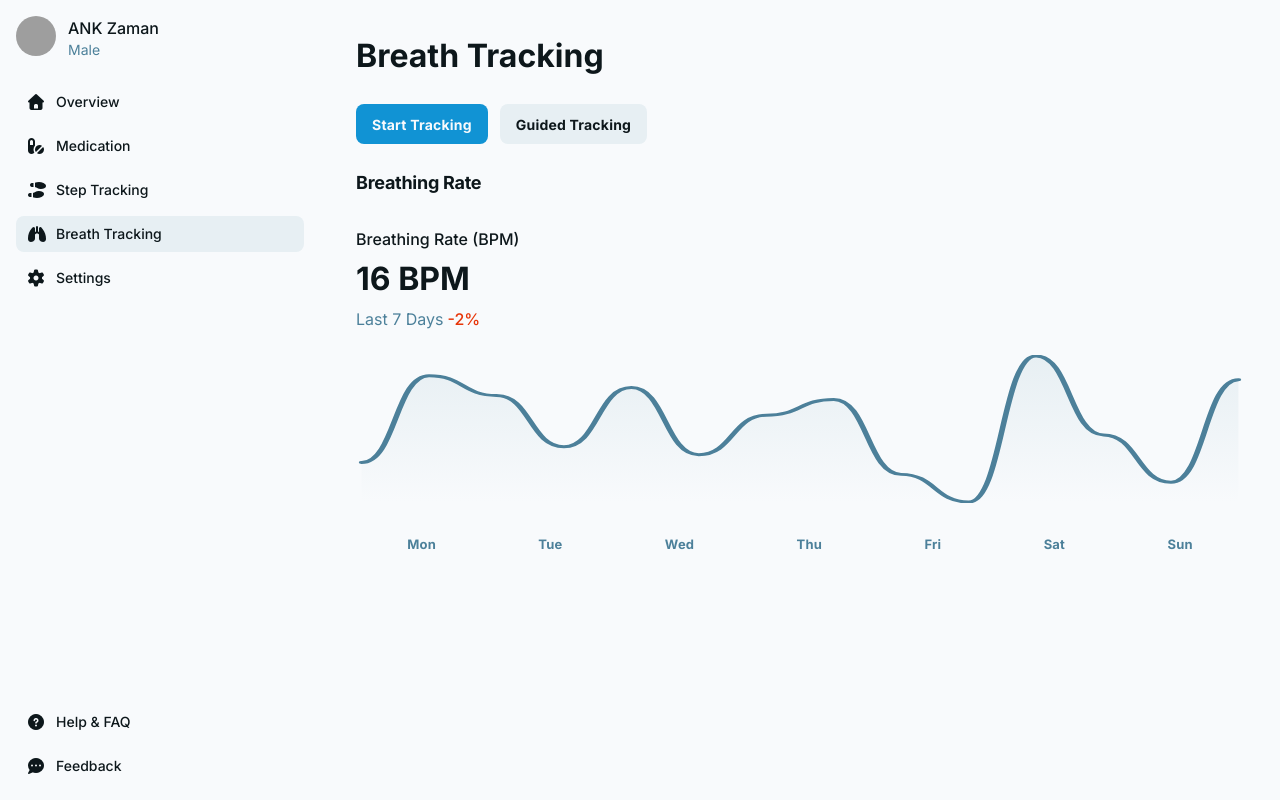
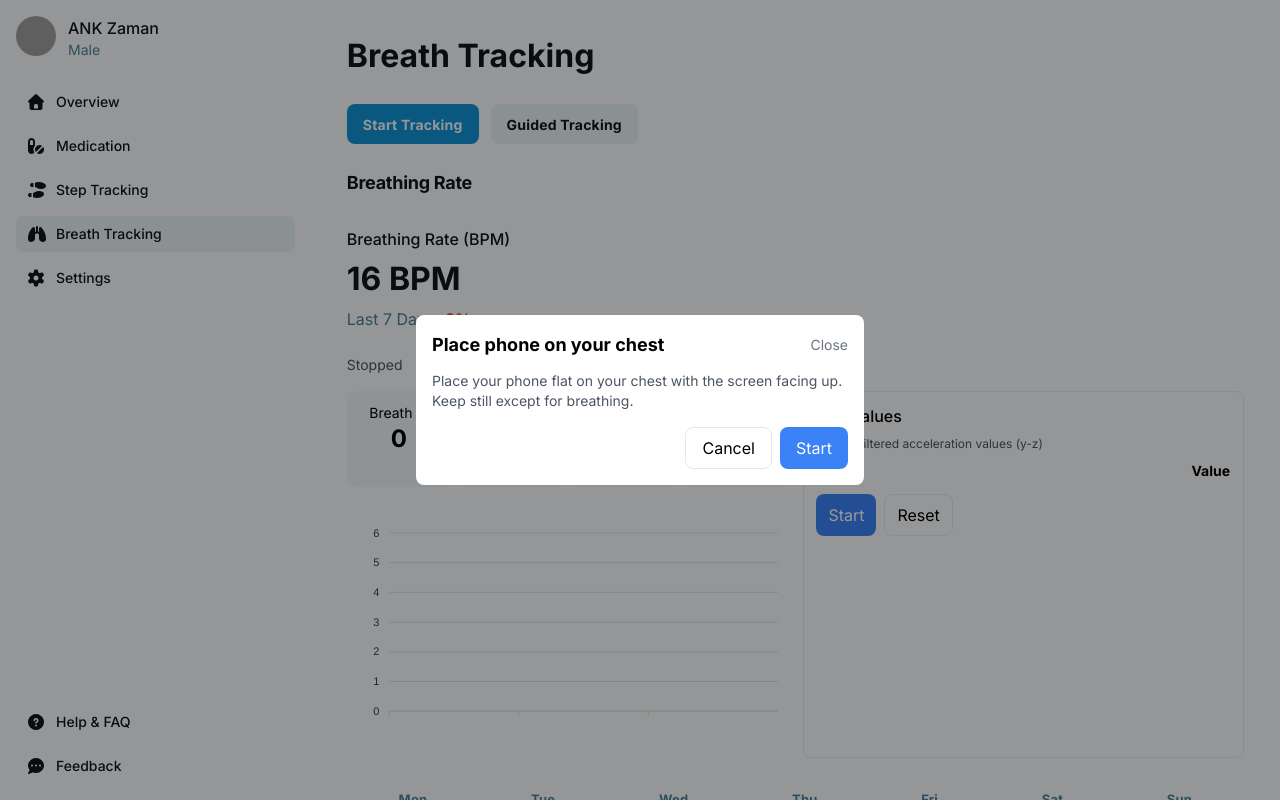
Before and after one commit to sreehari-v/capstone-group6, a React (Vite) app in the folder frontend/: page /dashboard/breath in a window 1280 px wide. Both pictures are taken after a click on the button "Start Tracking". Built offline with nearby package versions, Linux system fonts and the light colour scheme; grey boxes are pictures that could not be loaded.

Commit message:
Step tracking functionality added.

```diff
--- a/frontend/package.json
+++ b/frontend/package.json
@@ -10,9 +10,11 @@
     "preview": "vite preview"
   },
   "dependencies": {
+    "apexcharts": "^5.3.6",
     "axios": "^1.13.2",
     "dotenv": "^17.2.3",
     "react": "^19.1.1",
+    "react-apexcharts": "^1.8.0",
     "react-dom": "^19.1.1",
     "react-router": "^7.9.5",
     "react-router-dom": "^7.9.5"
--- /dev/null
+++ b/frontend/src/components/BreathTracker/BreathStartModal.jsx
@@ -0,0 +1,25 @@
+import React from "react";
+
+export default function BreathStartModal({ open, onStart, onCancel }) {
+  if (!open) return null;
+
+  return (
+    <div className="fixed inset-0 z-40 flex items-center justify-center bg-black bg-opacity-40">
+      <div className="bg-white dark:bg-slate-900 rounded-lg w-[92%] max-w-md p-4">
+        <div className="flex justify-between items-center">
+          <h3 className="text-lg font-bold">Place phone on your chest</h3>
+          <button onClick={onCancel} className="text-sm text-gray-500">Close</button>
+        </div>
+
+        <div className="mt-3">
+          <p className="text-sm text-gray-600">Place your phone flat on your chest with the screen facing up. Keep still except for breathing.</p>
+        </div>
+
+        <div className="mt-4 flex gap-2 justify-end">
+          <button onClick={onCancel} className="px-4 py-2 border rounded">Cancel</button>
+          <button onClick={onStart} className="px-4 py-2 bg-primary text-white rounded">Start</button>
+        </div>
+      </div>
+    </div>
+  );
+}
--- /dev/null
+++ b/frontend/src/components/BreathTracker/BreathTracker.jsx
@@ -0,0 +1,236 @@
+import React, { useEffect, useRef, useState } from "react";
+import Chart from "react-apexcharts";
+
+export default function BreathTracker({ active = false, onStop, onError }) {
+	const [running, setRunning] = useState(false);
+	const [status, setStatus] = useState("Place phone on chest and press Start");
+	const [breathIn, setBreathIn] = useState(0);
+	const [breathOut, setBreathOut] = useState(0);
+	const [breathInTimes, setBreathInTimes] = useState([]);
+	const [points, setPoints] = useState([]);
+
+	const lastFiltered = useRef(0);
+	const lastDir = useRef(0);
+	const lastEventTime = useRef(0);
+	const listenerRef = useRef(null);
+	const startupTimerRef = useRef(null);
+
+	const chartOptions = {
+		chart: { id: "breath-chart", type: "area", animations: { enabled: true } , toolbar: { show: false }},
+		stroke: { curve: "smooth" },
+		xaxis: { type: "datetime" },
+		dataLabels: { enabled: false },
+	};
+
+	const start = async () => {
+		setStatus("Requesting sensor permission...");
+		console.debug("BreathTracker: start() called, active sensor check starting");
+
+		if (typeof window === "undefined" || (typeof DeviceMotionEvent === "undefined" && !("ondevicemotion" in window))) {
+			const msg = "Device motion is not supported on this device/browser.";
+			setStatus(msg);
+			console.warn("BreathTracker: no DeviceMotion support ->", msg);
+			onError && onError({ code: "nosensor", message: msg });
+			return;
+		}
+
+		try {
+			if (typeof DeviceMotionEvent !== "undefined" && typeof DeviceMotionEvent.requestPermission === "function") {
+				const resp = await DeviceMotionEvent.requestPermission();
+				if (resp !== "granted") {
+					const msg = "Permission denied for motion sensors";
+					setStatus(msg);
+					console.warn("BreathTracker: permission denied ->", msg);
+					onError && onError({ code: "permission", message: msg });
+					return;
+				}
+			}
+		} catch {
+			// ignore
+		}
+
+		setStatus("Listening for chest motion — keep phone on your chest");
+		setRunning(true);
+
+		const alpha = 0.8;
+		const threshold = 0.12;
+		const minInterval = 400;
+
+		const handler = (ev) => {
+			// clear startup timer on first event
+			if (startupTimerRef.current) {
+				clearTimeout(startupTimerRef.current);
+				startupTimerRef.current = null;
+			}
+
+			const t = Date.now();
+			const acc = ev.accelerationIncludingGravity || ev.acceleration;
+			if (!acc) return;
+
+			const raw = (acc.y || 0) - (acc.z || 0);
+			const filtered = alpha * lastFiltered.current + (1 - alpha) * raw;
+			const diff = filtered - lastFiltered.current;
+			lastFiltered.current = filtered;
+
+			if (!lastEventTime.current || t - lastEventTime.current > 150) {
+				setPoints((ps) => {
+					const next = ps.concat({ x: t, y: Number(filtered.toFixed(3)) });
+					if (next.length > 200) next.shift();
+					return next;
+				});
+				lastEventTime.current = t;
+			}
+
+			if (diff > threshold && lastDir.current !== 1 && t - (listenerRef.current?.lastCountTime || 0) > minInterval) {
+				setBreathIn((v) => v + 1);
+				setBreathInTimes((arr) => {
+					const next = arr.concat(t);
+					if (next.length > 200) next.shift();
+					return next;
+				});
+				lastDir.current = 1;
+				listenerRef.current = { ...listenerRef.current, lastCountTime: t };
+			}
+
+			if (diff < -threshold && lastDir.current !== -1 && t - (listenerRef.current?.lastCountTime || 0) > minInterval) {
+				setBreathOut((v) => v + 1);
+				lastDir.current = -1;
+				listenerRef.current = { ...listenerRef.current, lastCountTime: t };
+			}
+		};
+
+		window.addEventListener("devicemotion", handler, true);
+		listenerRef.current = { handler };
+
+		// If no devicemotion events arrive within 2s, assume sensor not available
+		console.debug("BreathTracker: setting startup timer for 2000ms waiting for devicemotion events");
+		startupTimerRef.current = setTimeout(() => {
+			const msg = "No motion events received — device may not have motion sensors or permission was blocked.";
+			setStatus(msg);
+			console.warn("BreathTracker: startup timeout ->", msg);
+			// cleanup
+			stop();
+			onError && onError({ code: "nosensor", message: msg });
+		}, 2000);
+	};
+
+	const stop = () => {
+		setRunning(false);
+		setStatus("Stopped");
+		if (listenerRef.current?.handler) {
+			window.removeEventListener("devicemotion", listenerRef.current.handler, true);
+			listenerRef.current = null;
+		}
+		if (startupTimerRef.current) {
+			clearTimeout(startupTimerRef.current);
+			startupTimerRef.current = null;
+		}
+	};
+
+	useEffect(() => {
+		if (active) start();
+		else {
+			stop();
+			setBreathIn(0);
+			setBreathOut(0);
+			setPoints([]);
+			lastFiltered.current = 0;
+			lastDir.current = 0;
+		}
+		return () => stop();
+		// eslint-disable-next-line react-hooks/exhaustive-deps
+	}, [active]);
+
+	const total = Math.floor((breathIn + breathOut) / 2);
+	const bpm = (() => {
+		const now = Date.now();
+		const recent = breathInTimes.filter((ts) => ts >= now - 60000);
+		return recent.length;
+	})();
+
+	return (
+		<div className="w-full">
+			<div className="mb-2 text-sm text-gray-600">{status}</div>
+			<div className="mt-4 grid grid-cols-1 md:grid-cols-2 gap-4">
+				<div>
+					<div className="grid grid-cols-4 gap-2 text-center">
+						<div className="p-3 bg-slate-100 rounded">
+							<div className="text-sm">Breath In</div>
+							<div className="text-2xl font-bold">{breathIn}</div>
+						</div>
+						<div className="p-3 bg-slate-100 rounded">
+							<div className="text-sm">Breath Out</div>
+							<div className="text-2xl font-bold">{breathOut}</div>
+						</div>
+						<div className="p-3 bg-slate-100 rounded">
+							<div className="text-sm">Total</div>
+							<div className="text-2xl font-bold">{total}</div>
+						</div>
+						<div className="p-3 bg-slate-100 rounded">
+							<div className="text-sm">Breathing Rate</div>
+							<div className="text-2xl font-bold">{bpm} BPM</div>
+						</div>
+					</div>
+
+					<div className="mt-4">
+						{Chart ? (
+							<Chart options={chartOptions} series={[{ name: "breath", data: points.map((p) => ({ x: p.x, y: p.y })) }]} type="area" height={240} />
+						) : (
+							<div className="p-3 border rounded text-sm">ApexCharts not installed — install react-apexcharts & apexcharts for a realtime chart.</div>
+						)}
+					</div>
+				</div>
+
+				<div>
+					<div className="p-3 border rounded h-full">
+						<h4 className="font-medium mb-2">Live values</h4>
+						<div className="text-xs text-gray-600 mb-2">Recent filtered acceleration values (y-z)</div>
+						<div style={{ maxHeight: 220, overflow: "auto" }}>
+							<table className="w-full text-sm">
+								<thead>
+									<tr>
+										<th className="text-left">Time</th>
+										<th className="text-right">Value</th>
+									</tr>
+								</thead>
+								<tbody>
+									{points.slice().reverse().map((p, i) => (
+										<tr key={i}>
+											<td>{new Date(p.x).toLocaleTimeString()}</td>
+											<td className="text-right">{p.y}</td>
+										</tr>
+									))}
+								</tbody>
+							</table>
+						</div>
+						<div className="mt-3 flex gap-2">
+							{!running ? (
+								<button onClick={start} className="px-3 py-2 bg-primary text-white rounded">Start</button>
+							) : (
+								<button
+									onClick={() => {
+										stop();
+										onStop && onStop();
+									}}
+									className="px-3 py-2 border rounded"
+								>
+									Stop
+								</button>
+							)}
+							<button
+								onClick={() => {
+									setBreathIn(0);
+									setBreathOut(0);
+									setPoints([]);
+								}}
+								className="px-3 py-2 border rounded"
+							>
+								Reset
+							</button>
+						</div>
+					</div>
+				</div>
+			</div>
+		</div>
+	);
+}
--- a/frontend/src/pages/Breaths.jsx
+++ b/frontend/src/pages/Breaths.jsx
@@ -1,6 +1,12 @@
-import React from 'react'
+import React, { useState } from 'react'
+import BreathTracker from '../components/BreathTracker/BreathTracker'
+import BreathStartModal from '../components/BreathTracker/BreathStartModal'
 
 function Breaths() {
+  const [showStartModal, setShowStartModal] = useState(false);
+  const [trackingStarted, setTrackingStarted] = useState(false);
+  const [sensorError, setSensorError] = useState(null);
+
   return (
     <div className="flex flex-col max-w-[960px] flex-1 overflow-y-auto">
       {/* Page header */}
@@ -13,7 +19,7 @@ function Breaths() {
       {/* Buttons */}
       <div className="flex justify-stretch px-4 py-3">
         <div className="flex flex-1 gap-3 flex-wrap justify-start">
-          <button className="flex min-w-[84px] max-w-[480px] cursor-pointer items-center justify-center overflow-hidden rounded-lg h-10 px-4 bg-[#1193d4] text-slate-50 text-sm font-bold leading-normal tracking-[0.015em]">
+          <button onClick={() => setShowStartModal(true)} className="flex min-w-[84px] max-w-[480px] cursor-pointer items-center justify-center overflow-hidden rounded-lg h-10 px-4 bg-[#1193d4] text-slate-50 text-sm font-bold leading-normal tracking-[0.015em]">
             Start Tracking
           </button>
           <button className="flex min-w-[84px] max-w-[480px] cursor-pointer items-center justify-center overflow-hidden rounded-lg h-10 px-4 bg-[#e7eff3] text-[#0d171b] text-sm font-bold leading-normal tracking-[0.015em]">
@@ -21,6 +27,28 @@ function Breaths() {
           </button>
         </div>
       </div>
+
+  {/* Breath start modal (instructions). When user presses Start in the modal,
+      the inline tracker below will become active. */}
+  <BreathStartModal
+    open={showStartModal}
+    onStart={() => { setShowStartModal(false); setTrackingStarted(true); }}
+    onCancel={() => setShowStartModal(false)}
+  />
+
+  {/* Sensor error modal */}
+  {sensorError && (
+    <div className="fixed inset-0 z-50 flex items-center justify-center bg-black/40">
+      <div className="bg-white rounded-lg p-6 w-11/12 max-w-md">
+        <h3 className="text-lg font-bold mb-2">Sensor unavailable</h3>
+        <p className="mb-4">{sensorError.message || 'Motion sensor not available or permission denied.'}</p>
+        <div className="flex justify-end">
+          <button onClick={() => setSensorError(null)} className="px-3 py-2 bg-[#1193d4] text-white rounded">OK</button>
+        </div>
+      </div>
+    </div>
+  )}
+
 
       {/* Breathing Rate */}
       <h3 className="text-[#0d171b] text-lg font-bold leading-tight tracking-[-0.015em] px-4 pb-2 pt-4">
@@ -41,32 +69,13 @@ function Breaths() {
             <p className="text-[#e73508] text-base font-medium leading-normal">-2%</p>
           </div>
           <div className="flex min-h-[180px] flex-1 flex-col gap-8 py-4">
-            {/* Placeholder SVG / Chart */}
-            <svg
-              width="100%"
-              height="148"
-              viewBox="-3 0 478 150"
-              fill="none"
-              xmlns="http://www.w3.org/2000/svg"
-              preserveAspectRatio="none"
-            >
-              <path
-                d="M0 109C18.1538 109 18.1538 21 36.3077 21C54.4615 21 54.4615 41 72.6154 41C90.7692 41 90.7692 93 108.923 93C127.077 93 127.077 33 145.231 33C163.385 33 163.385 101 181.538 101C199.692 101 199.692 61 217.846 61C236 61 236 45 254.154 45C272.308 45 272.308 121 290.462 121C308.615 121 308.615 149 326.769 149C344.923 149 344.923 1 363.077 1C381.231 1 381.231 81 399.385 81C417.538 81 417.538 129 435.692 129C453.846 129 453.846 25 472 25V149H326.769H0V109Z"
-                fill="url(#paint0_linear)"
-              ></path>
-              <path
-                d="M0 109C18.1538 109 18.1538 21 36.3077 21C54.4615 21 54.4615 41 72.6154 41C90.7692 41 90.7692 93 108.923 93C127.077 93 127.077 33 145.231 33C163.385 33 163.385 101 181.538 101C199.692 101 199.692 61 217.846 61C236 61 236 45 254.154 45C272.308 45 272.308 121 290.462 121C308.615 121 308.615 149 326.769 149C344.923 149 344.923 1 363.077 1C381.231 1 381.231 81 399.385 81C417.538 81 417.538 129 435.692 129C453.846 129 453.846 25 472 25"
-                stroke="#4c809a"
-                strokeWidth="3"
-                strokeLinecap="round"
-              ></path>
-              <defs>
-                <linearGradient id="paint0_linear" x1="236" y1="1" x2="236" y2="149" gradientUnits="userSpaceOnUse">
-                  <stop stopColor="#e7eff3" />
-                  <stop offset="1" stopColor="#e7eff3" stopOpacity="0" />
-                </linearGradient>
-              </defs>
-            </svg>
+            {/* Render BreathTracker inline (replaces placeholder) */}
+            <div className="w-full">
+              <BreathTracker active={trackingStarted} onStop={() => setTrackingStarted(false)} onError={(err) => {
+                setSensorError(err);
+                setTrackingStarted(false);
+              }} />
+            </div>
             <div className="flex justify-around">
               {["Mon","Tue","Wed","Thu","Fri","Sat","Sun"].map(day => (
                 <p key={day} className="text-[#4c809a] text-[13px] font-bold leading-normal tracking-[0.015em]">{day}</p>
@@ -75,9 +84,6 @@ function Breaths() {
           </div>
         </div>
       </div>
-
-      {/* You can continue converting the remaining sections similarly */}
-      {/* Breathing Consistency, Breathing Patterns, Improvement Over Time */}
     </div>
   );
 }
```
Also changed, not shown: frontend/src/components/MainNavBar/MainNavBar.jsx (+7 -0 lines), frontend/src/pages/Home.jsx (+8 -0 lines), 1 other file (tests, documents, lock files or other folders).
